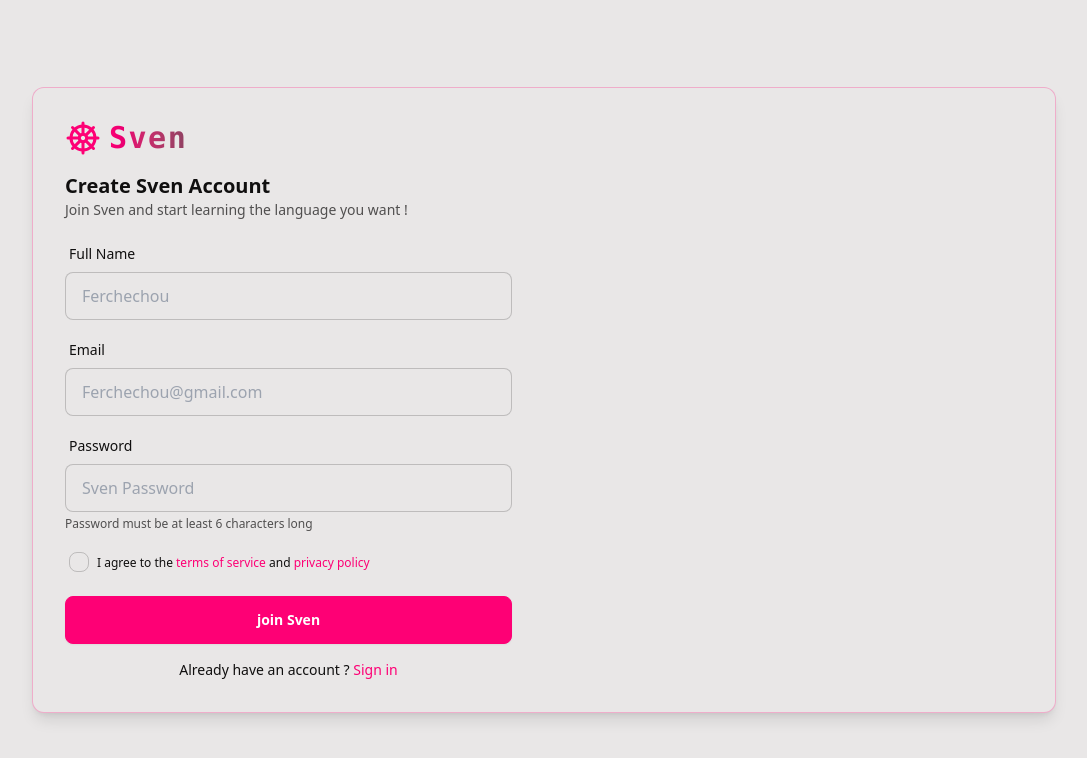
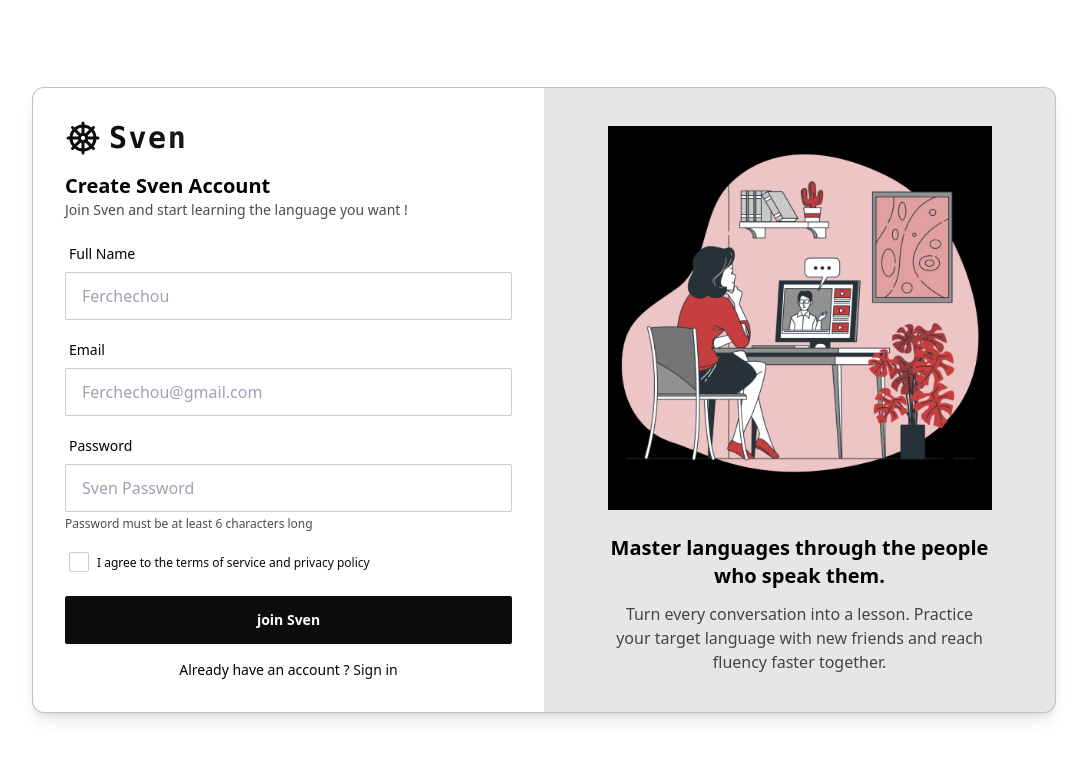
Before and after one commit to phantekzy/sven, a React app in the folder frontend/: page /signup in a window 1280 px wide. Shown: the top 758 px of the page, without its empty margins (96-1183 px from the left). Built offline with nearby package versions, Linux system fonts and the light colour scheme; no server answers; the HTML template or start-up script is replaced by a standard one.

Commit message:
feat(ui): add hero illustration and marketing copy to signup layout

```diff
--- a/frontend/src/pages/SignUpPage.jsx
+++ b/frontend/src/pages/SignUpPage.jsx
@@ -15,7 +15,7 @@ const SignUpPage = () => {
 
     }
     return (
-        <div className="h-screen flex items-center justify-center p-4 sm:p-6 md:-p-8" data-theme="garden">
+        <div className="h-screen flex items-center justify-center p-4 sm:p-6 md:-p-8" data-theme="lofi">
             <div className="border border-primary/25 flex flex-col lg:flex-row w-full max-w-5xl mx-auto bg-base-100
                 rounded-xl shadow-lg overflow-hidden">
                 {/* LEFT SIDE */}
@@ -111,7 +111,22 @@ const SignUpPage = () => {
                             </div>
                         </form>
                     </div>
+                </div>
 
+
+                {/* RIGHT SIDE */}
+                <div className="hidden lg:flex w-full lg:w-1/2 bg-primary/10 items-center justify-center">
+                    <div className="max-w-md p-8">
+                        {/* Illustration */}
+                        <div className="relative aspect-square max-w-sm mx-auto">
+                            <img src="/1.jfif" alt="Signup picture" className="w-full h-full" />
+                        </div>
+
+                        <div className="text-center space-y-3 mt-6">
+                            <h2 className="text-xl font-semibold">Master languages through the people who speak them.</h2>
+                            <p className="opacity-70">Turn every conversation into a lesson. Practice your target language with new friends and reach fluency faster together.</p>
+                        </div>
+                    </div>
                 </div>
 
             </div>
```
